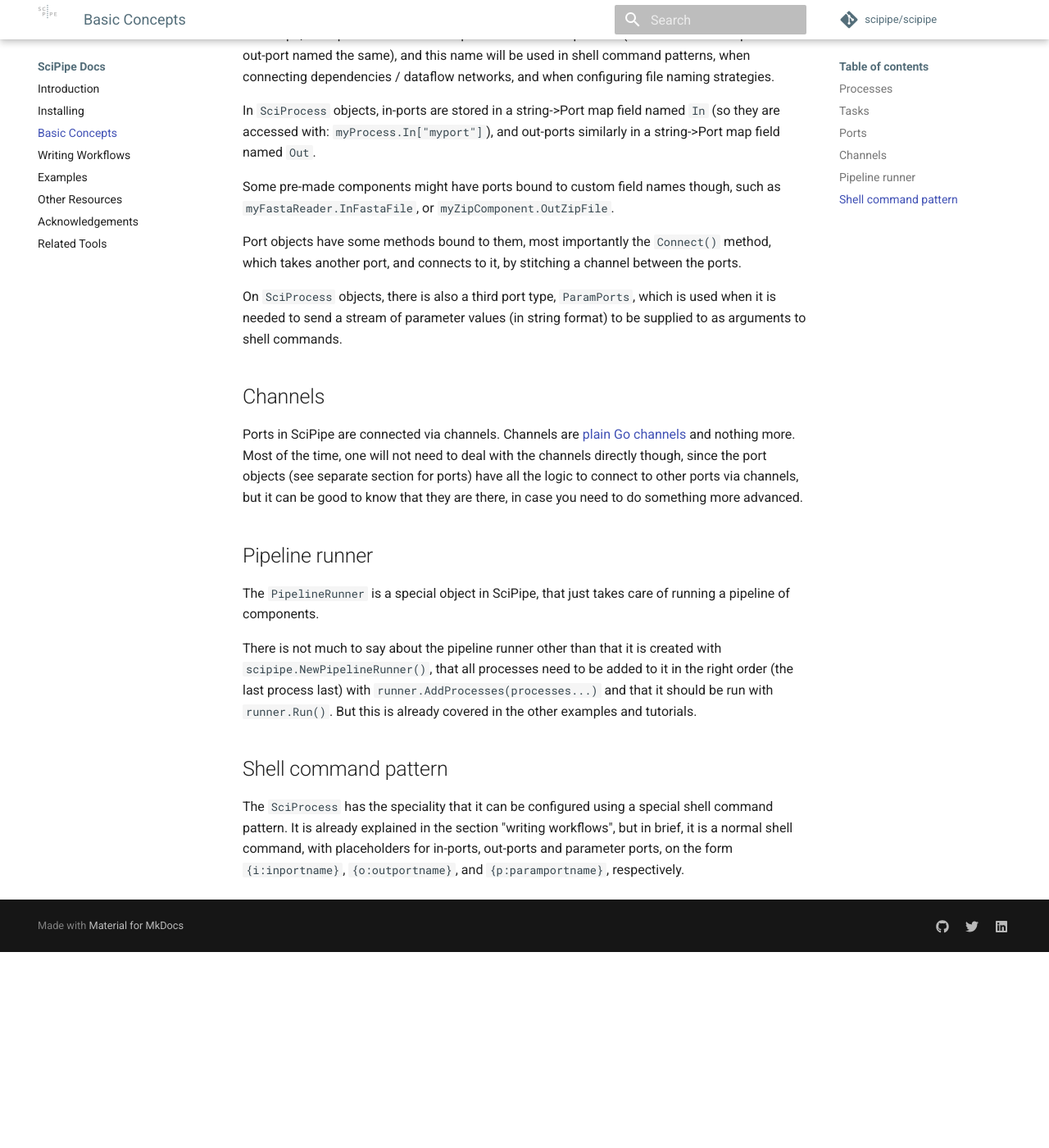
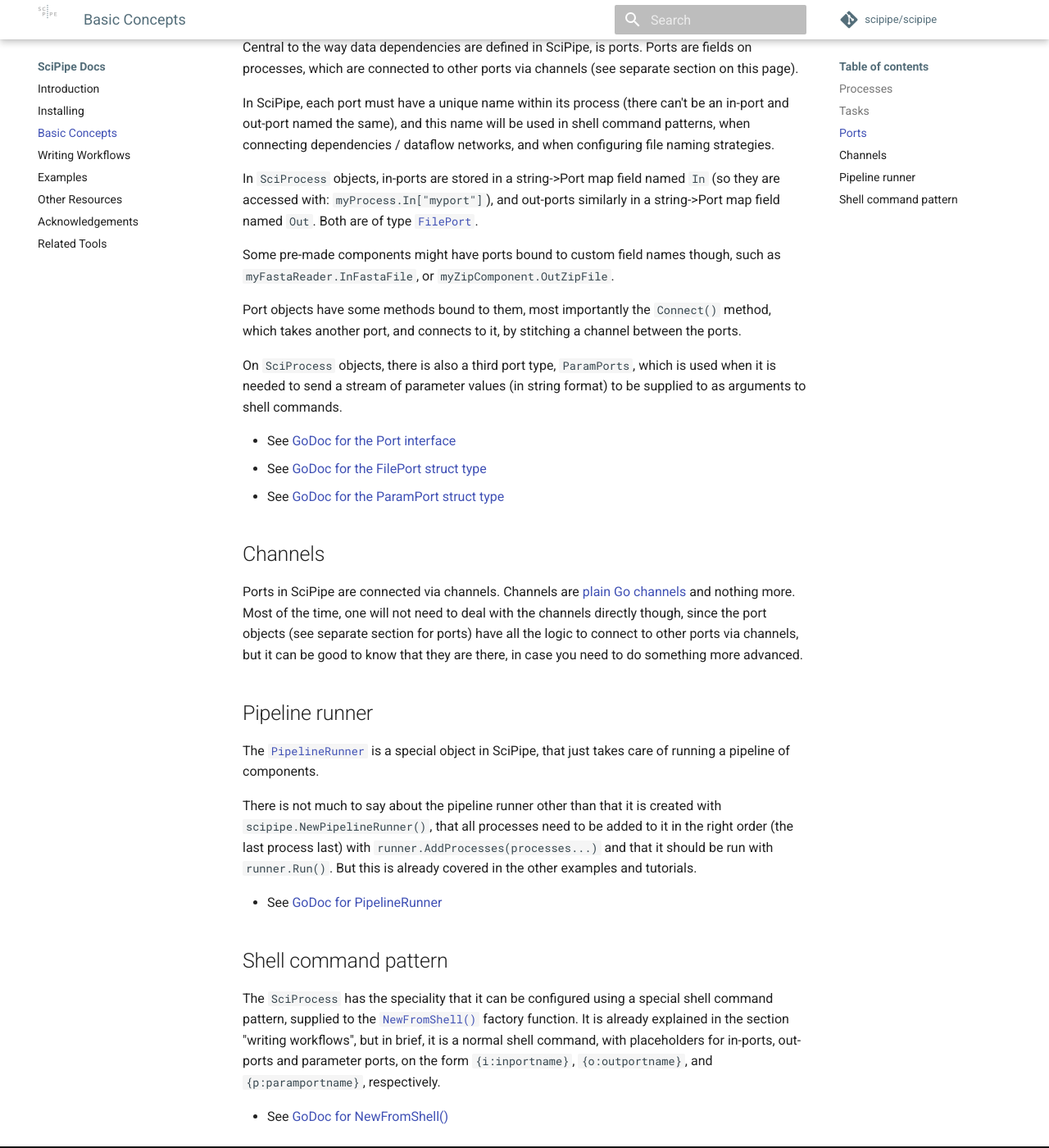
Before and after one commit to scipipe/scipipe, an MkDocs documentation site: the page built from docs/basic_concepts.md, in a window 1280 px wide and 1400 px high, scrolled down 1127 px. Shown: the whole window at 82% size. Built offline with MkDocs 1.6.1 and Material for MkDocs 9.7.7, drawn with Linux system fonts in a browser that asks for light colours; comment, search, counter and statistics services are not loaded; old or Windows-style settings are respelled for this version of MkDocs; before the commit the page ends 2288 px from its top, so only the background shows below that; some of the changed text lies outside the part shown.

Commit message:
Add GoDoc links to basic concepts page

```diff
--- a/docs/basic_concepts.md
+++ b/docs/basic_concepts.md
@@ -11,18 +11,22 @@ asynchronously running component that is typically defined as a static,
 typically fixed for a workflow during its execution.
 
 One can create customized types of processes, but for most basic workflows, the
-`scipipe.SciProcess` will be used, which is specialized for executing
-commandline applications. New `SciProcess`-es are typically created using
-the `scipipe.NewFromShell(procName, shellPattern)` command.
+[`scipipe.SciProcess`](https://godoc.org/github.com/scipipe/scipipe#SciProcess)
+will be used, which is specialized for executing commandline applications. New
+`SciProcess`-es are typically created using the `scipipe.NewFromShell(procName,
+shellPattern)` command.
+
+* See [GoDoc for SciProcess](https://godoc.org/github.com/scipipe/scipipe#SciProcess)
 
 ## Tasks
 
 The "long-running" processes mentioned above, will receive input files on its
 in-ports, and for each complete set of input files it receives, it will create
 a new **task**. Specifically, `scipipe.SciProcess` will create
-``scipipe.SciTask` objects, and populate it with all data needed for one
+[`scipipe.SciTask`](https://godoc.org/github.com/scipipe/scipipe#SciTask) objects, and populate it with all data needed for one
 particular shell command execution.  `SciTask` objects are executed via their
-`Execute()` method, or `CustomExecute()`, if custom Go code is supposed to be
+[`Execute()`](https://godoc.org/github.com/scipipe/scipipe#SciTask.Execute)
+method, or `CustomExecute()`, if custom Go code is supposed to be
 executed instead of a shell command.
 
 The distinction between processes and tasks is important to understand, for
@@ -35,6 +39,8 @@ remember that processes are long-running, and typically fixed during the course
 of a workflow, while tasks are transient objects, created temporarily as a
 container for all data and code needed for each execution of a concrete shell
 command.
+
+* See [GoDoc for SciTask](https://godoc.org/github.com/scipipe/scipipe#SciTask)
 
 ## Ports
 
@@ -49,7 +55,7 @@ configuring file naming strategies.
 
 In `SciProcess` objects, in-ports are stored in a string->Port map field named
 `In` (so they are accessed with: `myProcess.In["myport"]`), and out-ports
-similarly in a string->Port map field named `Out`.
+similarly in a string->Port map field named `Out`. Both are of type [`FilePort`](https://godoc.org/github.com/scipipe/scipipe#FilePort).
 
 Some pre-made components might have ports bound to custom field names though,
 such as `myFastaReader.InFastaFile`, or `myZipComponent.OutZipFile`.
@@ -62,6 +68,10 @@ On `SciProcess` objects, there is also a third port type, `ParamPorts`, which
 is used when it is needed to send a stream of parameter values (in string
 format) to be supplied to as arguments to shell commands.
 
+* See [GoDoc for the Port interface](https://godoc.org/github.com/scipipe/scipipe#Port)
+* See [GoDoc for the FilePort struct type](https://godoc.org/github.com/scipipe/scipipe#FilePort)
+* See [GoDoc for the ParamPort struct type](https://godoc.org/github.com/scipipe/scipipe#ParamPort)
+
 ## Channels
 
 Ports in SciPipe are connected via channels. Channels are [plain Go channels](https://tour.golang.org/concurrency/2)
@@ -72,8 +82,9 @@ know that they are there, in case you need to do something more advanced.
 
 ## Pipeline runner
 
-The `PipelineRunner` is a special object in SciPipe, that just takes care
-of running a pipeline of components.
+The [`PipelineRunner`](https://godoc.org/github.com/scipipe/scipipe#PipelineRunner)
+is a special object in SciPipe, that just takes care of running a pipeline of
+components.
 
 There is not much to say about the pipeline runner other than that it is
 created with `scipipe.NewPipelineRunner()`, that all processes need to be added
@@ -82,10 +93,15 @@ to it in the right order (the last process last) with
 `runner.Run()`. But this is already covered in the other examples and
 tutorials.
 
+* See [GoDoc for PipelineRunner](https://godoc.org/github.com/scipipe/scipipe#PipelineRunner)
+
 ## Shell command pattern
 
 The `SciProcess` has the speciality that it can be configured using a special
-shell command pattern. It is already explained in the section "writing
-workflows", but in brief, it is a normal shell command, with placeholders for
-in-ports, out-ports and parameter ports, on the form `{i:inportname}`,
-`{o:outportname}`, and `{p:paramportname}`, respectively.
+shell command pattern, supplied to the [`NewFromShell()`](https://godoc.org/github.com/scipipe/scipipe#NewFromShell)
+factory function. It is already explained in the section "writing workflows",
+but in brief, it is a normal shell command, with placeholders for in-ports,
+out-ports and parameter ports, on the form `{i:inportname}`, `{o:outportname}`,
+and `{p:paramportname}`, respectively.
+
+* See [GoDoc for NewFromShell()](https://godoc.org/github.com/scipipe/scipipe#NewFromShell)
```
